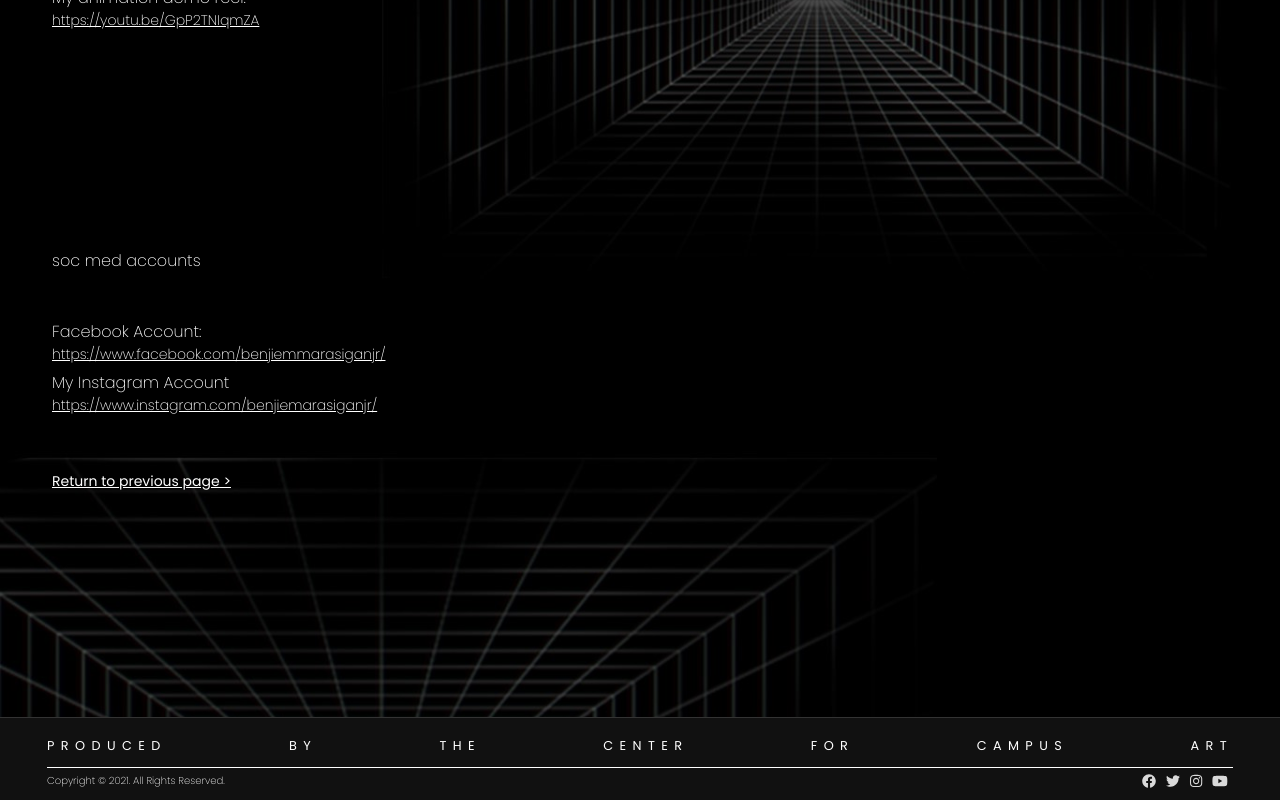
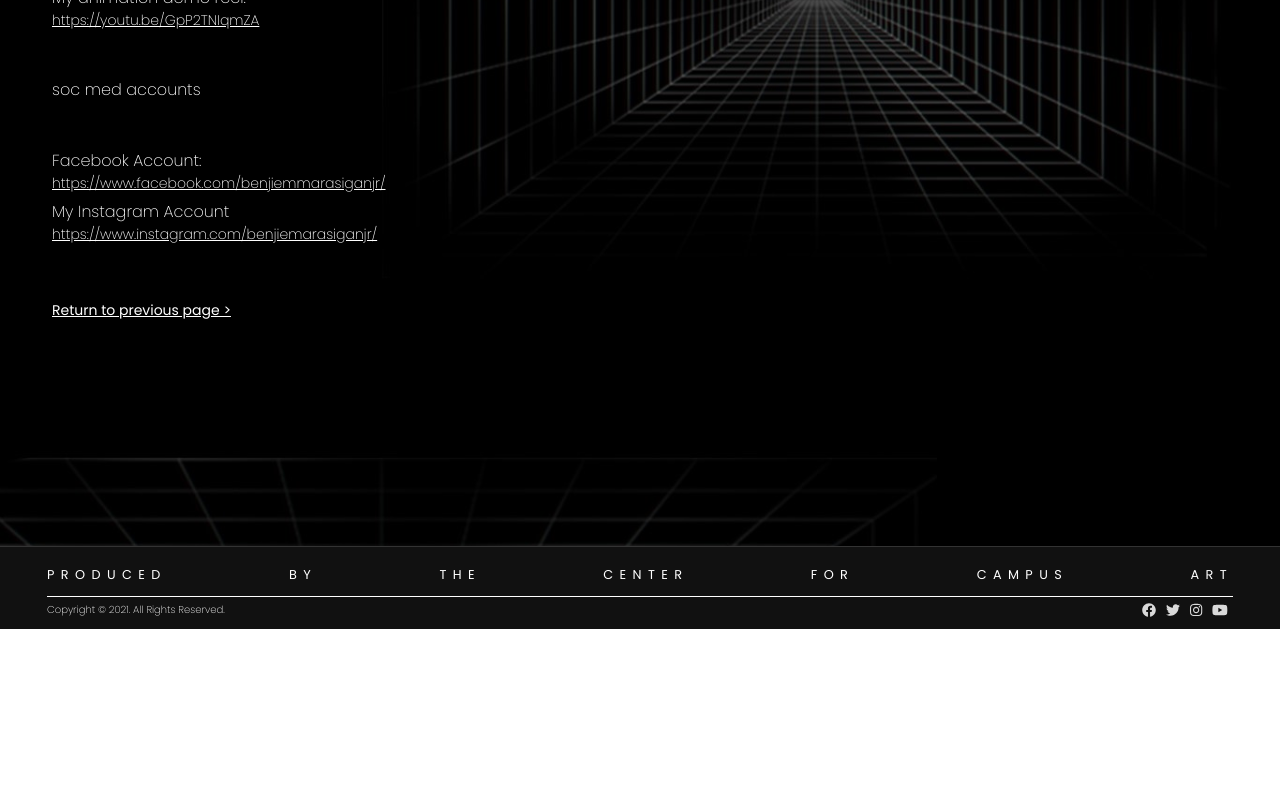
Before and after one commit to CampusArt/CampusArt, a React (Create React App) app: page /exhibit/to-differ-digitally/hall-of-heroes in a window 1280 px wide. Shown: the part 2213-3013 px from the top of the page. After the commit the page ends 2842 px from the top, so only its background shows below. Built offline with nearby package versions, Linux system fonts and the light colour scheme.

Commit message:
Pushing for changes'

```diff
--- a/src/pages/exhibits/tdd2/hall-of-heroes.jsx
+++ b/src/pages/exhibits/tdd2/hall-of-heroes.jsx
@@ -63,10 +63,7 @@ export default function HallOfHeroes() {
           <p>At present, I am teaching courses on Animation Principles, Character Design, 2D Tradigital Animation, and Cut Out Animation.  I’m also into VR animation using Oculus Rift S and Oculus Quill.</p>
           <p style={{margin: '0 !important'}}>My Animated Introduction video: <br/> <a href="https://youtu.be/OsT4BMQAtjI" target="_blank" rel="noreferrer">https://youtu.be/OsT4BMQAtjI</a></p>
           <p style={{margin: '0 !important'}}>My animation demo reel: <br/> <a href="https://youtu.be/GpP2TNIqmZA" target="_blank" rel="noreferrer">https://youtu.be/GpP2TNIqmZA</a></p>
-        </div>
-      </section>
-      <section>
-        <div className="container">
+
           <p style={{padding: "25px 0px"}}>soc med accounts</p>
           <p style={{margin: "5px 0px"}}>Facebook Account: <br/> <a href="https://www.facebook.com/benjiemmarasiganjr/" target="_blank" rel="noreferrer">https://www.facebook.com/benjiemmarasiganjr/</a></p>
           <p style={{margin: "5px 0px"}}>My Instagram Account <br/> <a href="https://www.instagram.com/benjiemarasiganjr/" target="_blank" rel="noreferrer">https://www.instagram.com/benjiemarasiganjr/</a></p>
```
